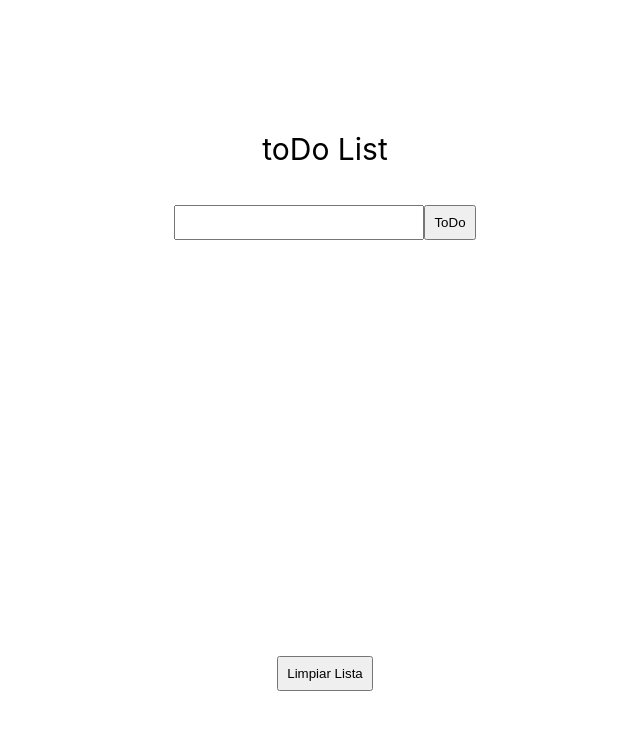
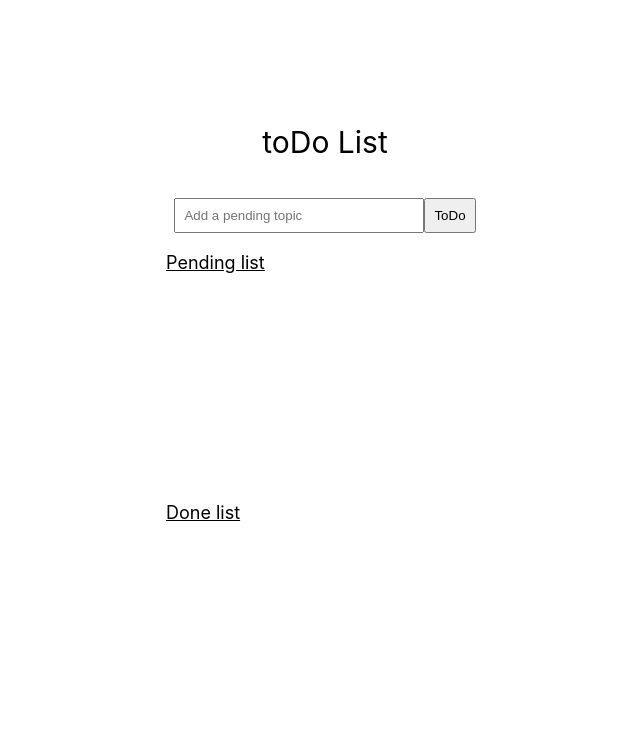
Before and after one commit to LMedina96/toDo-List, a Vue app: page / in a window 1280 px wide. Shown: the top 730 px of the page, without its empty margins (140-780 px from the left). Built offline with nearby package versions, Linux system fonts and the light colour scheme.

Commit message:
Done tasks Added and border in body

```diff
--- a/src/App.vue
+++ b/src/App.vue
@@ -6,19 +6,34 @@
       <h1>toDo List</h1>
 
 
-      <input type="text" v-model="toDoItem">
+      <input type="text" v-model="toDoItem" v-on:keyup.enter="addToDo" placeholder="Add a pending topic">
       <button @click="addToDo">ToDo</button>
 
       <div id="list">
-        <ul>
-          <li v-for="item in list" key="item.id">
-            {{item}}
-            <i @click="deleteItem">✘</i>
-          </li>
-        </ul>
+        <div id="pendingList">
+          <h2>Pending list</h2>
+          <ul>
+            <li v-for="item in list" key="item.id">
+              <span @click="markItem(item, 1)">{{item}}</span>
+              <i @click="deleteItem(item, 1)">✘</i>
+            </li>
+          </ul>
+
+        </div>
+
+
+        <div id="doneList">
+          <h2>Done list</h2>
+          <ul>
+            <li v-for="itemDone in doneList" key="itemDone.id">
+              <span @click="markItem(itemDone, 2)">{{itemDone}}</span>
+              <i @click="deleteItem(itemDone, 2)">✘</i>
+            </li>
+          </ul>
+        </div>
       </div>
 
-      <button @click="cleanToDoList">Limpiar Lista</button>
+      <button v-if="doneList.length > 0 || list.length > 0" @click="cleanToDoList">Clean list</button>
     </main>
 
   </div>
@@ -35,28 +50,51 @@ export default {
   data() {
     return {
       listStorage: window.localStorage,
-      list: JSON.parse(localStorage.getItem('Lista')) || [],
+      list: JSON.parse(localStorage.getItem('pendingListStore')) || [],
+      doneList: JSON.parse(localStorage.getItem('doneListStore')) || [],
       toDoItem: "",
     };
+
   },
 
   methods: {
     addToDo () {
       if (this.toDoItem != "") {
         this.list.push(this.toDoItem)
-        this.listStorage.setItem("Lista", JSON.stringify(this.list))
         this.toDoItem = ""
+        this.listStorage.setItem("pendingListStore", JSON.stringify(this.list))
+      }
+    },
+
+    markItem (item, category) {
+      if (category == 1) {
+        this.list = this.list.filter((itemList) => itemList !== item)
+        this.doneList.push(item)
+        this.listStorage.setItem("pendingListStore", JSON.stringify(this.list))
+        this.listStorage.setItem("doneListStore", JSON.stringify(this.doneList))
+      } else if (category == 2) {
+        this.doneList = this.doneList.filter((itemList) => itemList !== item)
+        this.list.push(item)
+        this.listStorage.setItem("pendingListStore", JSON.stringify(this.list))
+        this.listStorage.setItem("doneListStore", JSON.stringify(this.doneList))
       }
     },
 
     cleanToDoList () {
       this.listStorage.clear()
       this.list = []
+      this.doneList = []
       this.toDoItem = ""
     },
 
-    deleteItem () {
-      console.log("HOLA MUNDO")
+    deleteItem (item, category) {
+      if(category == 1) {
+        this.list = this.list.filter((itemList) => itemList !== item)
+        this.listStorage.setItem("pendingListStore", JSON.stringify(this.list))
+      } else if (category == 2) {
+        this.doneList = this.doneList.filter((itemList) => itemList !== item)
+        this.listStorage.setItem("doneListStore", JSON.stringify(this.doneList))
+      }
     }
 
   }
@@ -65,14 +103,25 @@ export default {
 </script>
 
 <style lang="scss" scoped>
+
+  main {
+    border-radius: 1rem;
+  }
+
   #body {
     display: flex;
     justify-content: center;
     text-align: center;
+    color: black;
 
     h1 {
-      color: black;
       margin: 1rem;
+    }
+
+    h2 {
+      font-size:large;
+      text-align: left;
+      text-decoration-line: underline;
     }
 
     input {
@@ -86,14 +135,32 @@ export default {
     }
 
     #list {
+
+      #pendingList {
+        min-height: 250px;
+      }
+
+      #doneList {
+
+        min-height: 200px;
+
+        span {
+          text-decoration: line-through;
+        }
+      }
+
       ul{
         padding: 1rem;
         text-align: start;
-        min-height: 400px;
 
         li {
         color: black;
-        list-style: square;
+        display: flex;
+        justify-content: space-between;
+
+          i{
+            color: red;
+          }
 
           i:hover {
             cursor: pointer;
```
